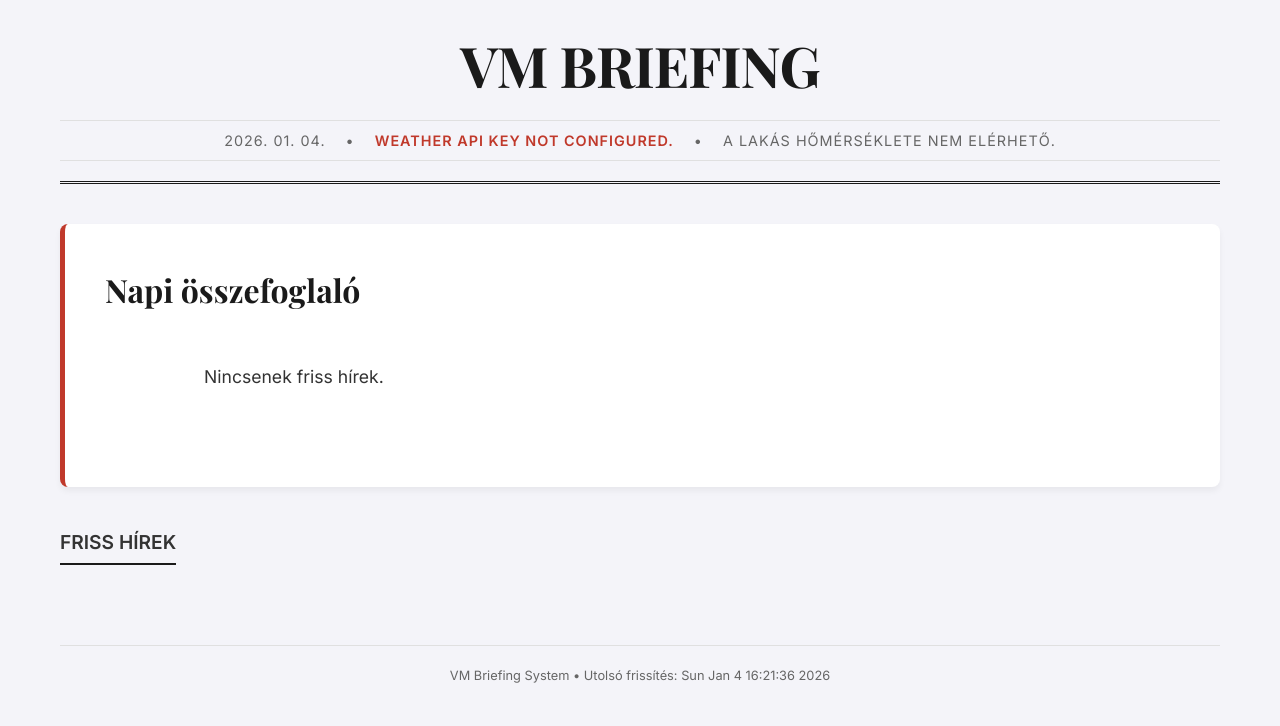
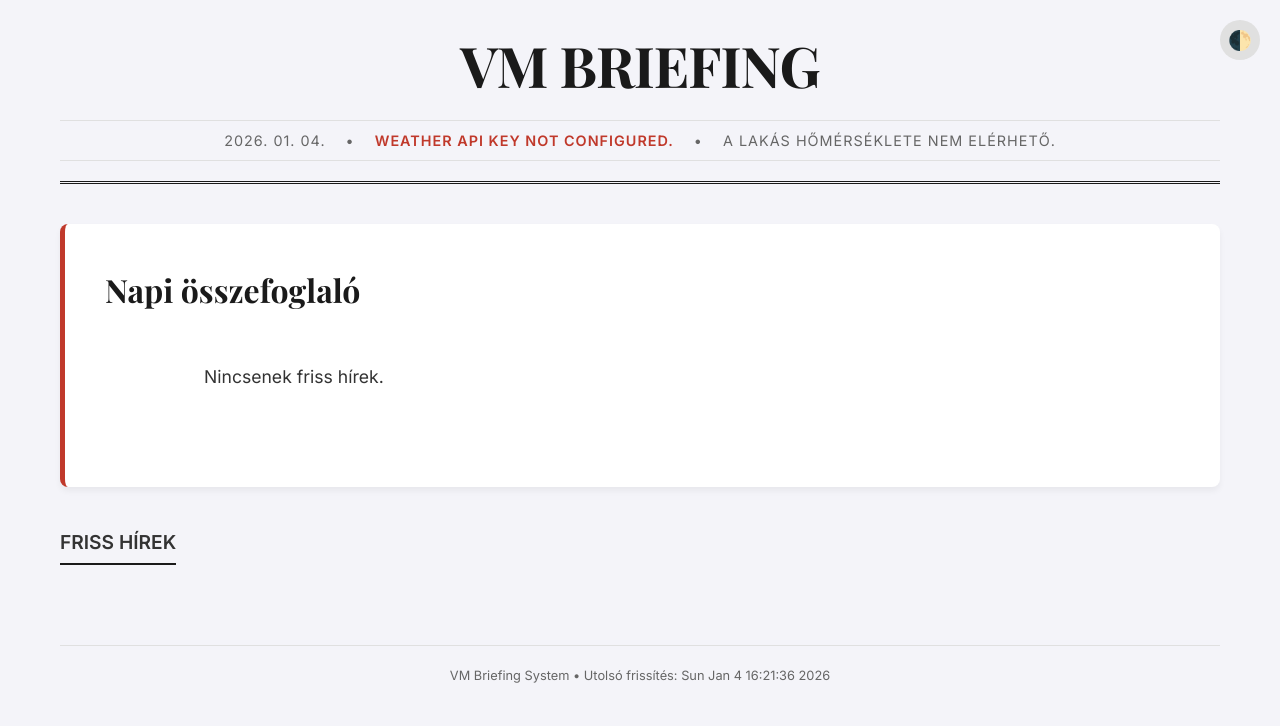
Before and after one commit to vinczem/vmbriefing, a Flask app: page / in a window 1280 px wide. Shown: the top 726 px of the page. Run offline with Flask 3, Linux system fonts and the light colour scheme; some web fonts are replaced.

Commit message:
feat: Add theme toggle functionality with dark mode support and update version.

```diff
--- a/app/static/style.css
+++ b/app/static/style.css
@@ -11,6 +11,27 @@
     --font-sans: 'Inter', sans-serif;
     --shadow-soft: 0 4px 6px rgba(0, 0, 0, 0.05);
     --shadow-hover: 0 10px 15px rgba(0, 0, 0, 0.1);
+
+    /* Toggle Button Colors */
+    --toggle-bg: #e0e0e0;
+    --toggle-icon: #333333;
+}
+
+[data-theme="dark"] {
+    --primary-color: #e0e0e0;
+    --accent-color: #e74c3c;
+    /* Brighter red for dark mode */
+    --bg-color: #121212;
+    --paper-color: #1e1e1e;
+    --text-color: #e0e0e0;
+    --muted-text: #a0a0a0;
+    --border-color: #333333;
+    --shadow-soft: 0 4px 6px rgba(0, 0, 0, 0.3);
+    --shadow-hover: 0 10px 15px rgba(0, 0, 0, 0.5);
+
+    --toggle-bg: #333333;
+    --toggle-icon: #f1c40f;
+    /* Yellow for moon/sun */
 }
 
 * {
@@ -203,3 +224,32 @@ footer {
     /* Newspaper layout: Lead on left/center, sidebar? Or just top down.
         Let's keep lead story full width for impact, then grid below. */
 }
+/* Theme Toggle Button */
+.theme-toggle {
+    position: absolute;
+    top: 20px;
+    right: 20px;
+    background: var(--toggle-bg);
+    color: var(--toggle-icon);
+    border: none;
+    border-radius: 50%;
+    width: 40px;
+    height: 40px;
+    cursor: pointer;
+    display: flex;
+    align-items: center;
+    justify-content: center;
+    font-size: 1.2rem;
+    transition: all 0.3s ease;
+    z-index: 1000;
+}
+
+.theme-toggle:hover {
+    transform: scale(1.1);
+    box-shadow: 0 0 10px rgba(0,0,0,0.2);
+}
+
+/* Smooth transitions for theme switching */
+body, .news-card, .lead-story, .masthead, .masthead-meta, .news-section-title {
+    transition: background-color 0.3s ease, color 0.3s ease, border-color 0.3s ease;
+}
--- a/app/templates/index.html
+++ b/app/templates/index.html
@@ -19,6 +19,11 @@
 
 <body>
     <div class="container">
+        <!-- Theme Toggle Button -->
+        <button id="theme-toggle" class="theme-toggle" aria-label="Toggle Dark Mode">
+            <span id="theme-icon">🌓</span>
+        </button>
+
         <header class="masthead">
             <h1>VM Briefing</h1>
             <div class="masthead-meta">
@@ -65,6 +70,58 @@
             <p>VM Briefing System &bull; Utolsó frissítés: {{ last_updated }}</p>
         </footer>
     </div>
+    <script>
+        const toggleBtn = document.getElementById('theme-toggle');
+        const themeIcon = document.getElementById('theme-icon');
+        const html = document.documentElement;
+
+        // State: 'light' | 'dark' | 'system'
+        let currentTheme = localStorage.getItem('theme') || 'system';
+
+        function applyTheme(theme) {
+            let effectiveTheme = theme;
+            if (theme === 'system') {
+                effectiveTheme = window.matchMedia('(prefers-color-scheme: dark)').matches ? 'dark' : 'light';
+                themeIcon.textContent = '🌓'; // System icon
+            } else if (theme === 'dark') {
+                themeIcon.textContent = '🌙'; // Moon icon
+            } else {
+                themeIcon.textContent = '☀️'; // Sun icon
+            }
+
+            if (effectiveTheme === 'dark') {
+                html.setAttribute('data-theme', 'dark');
+            } else {
+                html.removeAttribute('data-theme');
+            }
+        }
+
+        function toggleTheme() {
+            if (currentTheme === 'system') {
+                currentTheme = 'light';
+            } else if (currentTheme === 'light') {
+                currentTheme = 'dark';
+            } else {
+                currentTheme = 'system';
+            }
+
+            localStorage.setItem('theme', currentTheme);
+            applyTheme(currentTheme);
+        }
+
+        // Init
+        applyTheme(currentTheme);
+
+        // Event Listeners
+        toggleBtn.addEventListener('click', toggleTheme);
+
+        // Listen for system changes if in system mode
+        window.matchMedia('(prefers-color-scheme: dark)').addEventListener('change', (e) => {
+            if (currentTheme === 'system') {
+                applyTheme('system');
+            }
+        });
+    </script>
 </body>
 
 </html>
--- a/config.yaml
+++ b/config.yaml
@@ -1,5 +1,5 @@
 name: "VMBriefing"
-version: "0.1.24"
+version: "0.1.25"
 slug: "vmbriefing"
 description: "Daily briefing generator for Home Assistant"
 url: "https://github.com/vinczem/vmbriefing"
```
